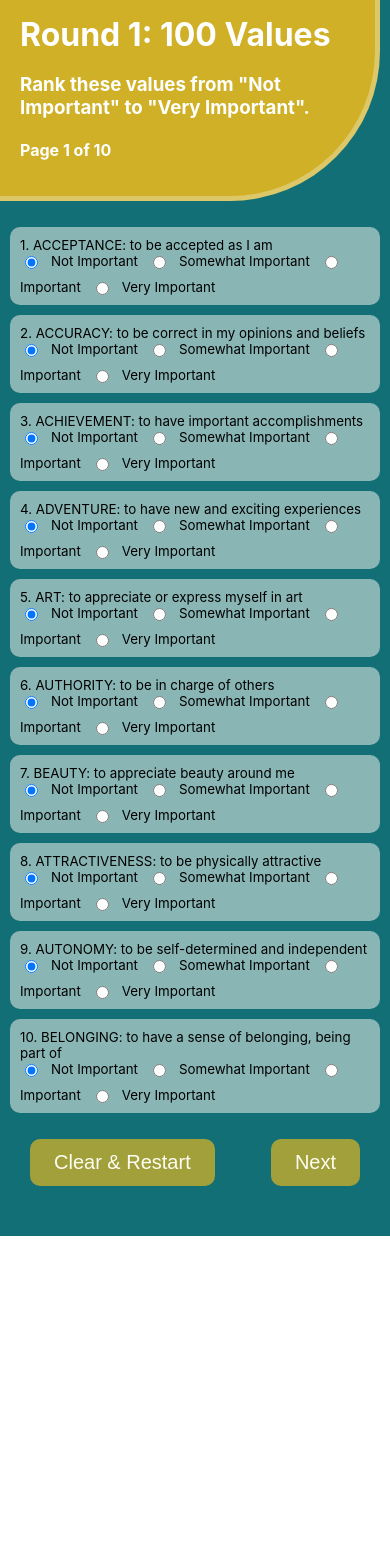
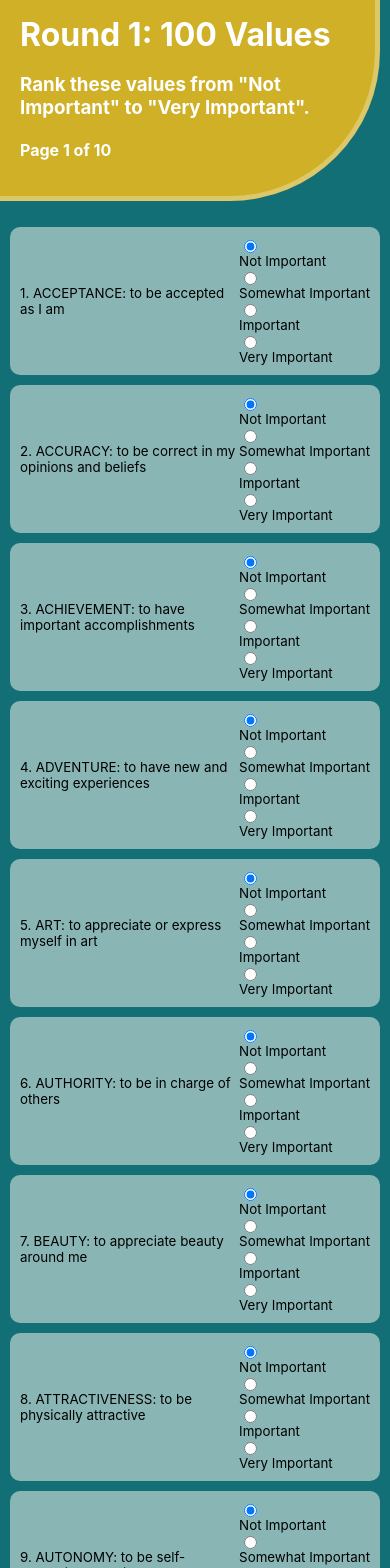
Before and after one commit to LB-BB/Values-Test, a React (Create React App) app: page /round1 in a window 390 px wide. Shown: the top 1568 px of the page. Before the commit the page ends 1236 px from the top, so only its background shows below. Built offline with nearby package versions, Linux system fonts and the light colour scheme.

Commit message:
more css flexibility

```diff
--- a/src/styles.css
+++ b/src/styles.css
@@ -9,7 +9,7 @@
 }
 .subtitle {
   text-align: center;
-  margin-top: 40px;
+  margin-top: 4%;
   font-weight: bold;
   font-size: 2.5vw;
 }
@@ -234,7 +234,7 @@ ul {
 
 .half-circle {
   width: 100%;
-  height: 220px; /* Adjust the height to control the size of the half-circle */
+  height: 15vw; /* Adjust the height to control the size of the half-circle */
   background-color: rgba(207, 156, 16, 0.9);
   border-bottom-left-radius: 90% 400px;
   border-bottom-right-radius: 90% 400px;
@@ -255,7 +255,7 @@ ul {
 }
 
 /* Styling for different sizes of page */
-@media (max-width: 800px) {
+@media (max-width: 600px) {
   .page-title-container, .start-container {
     width: auto; /* Allow full width on smaller screens */
     margin: 10px; /* Less margin on smaller screens */
@@ -288,8 +288,19 @@ ul {
   .question-text, .radio-buttons {
     font-size: smaller;
   }
+
+  .radio-buttons {
+    flex-direction: column;
+    align-items: flex-start;
+    gap: 0px;
   }
 
+  .nav-button-container, .button-container {
+    display: flex;
+    flex-wrap: wrap;
+    justify-content: center; /* Align navigation buttons to the right side */
+    gap: 10px; /* Space between buttons */
+  }
   img {
     max-width: 100%;
     height: auto;
@@ -298,3 +309,4 @@ img {
   .button-container .page-button {
     padding: 12px 24px; /* Larger padding for easier interaction on touch devices */
   }
+}
```
Lines whose indentation alone changed are shown as unchanged.
